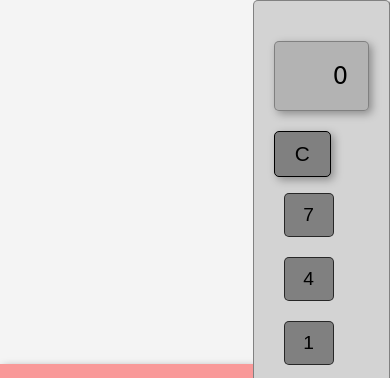
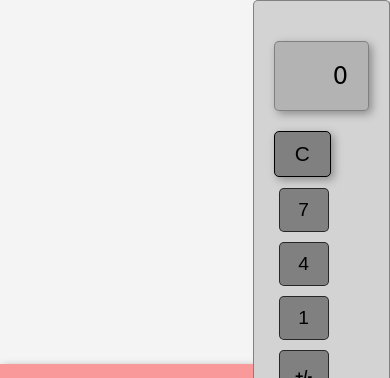
Before and after one commit to BrunoGsouza90/calculadora, a plain HTML site: page index.html in a window 390 px wide. Shown: the top 378 px of the page. Drawn offline with Linux system fonts and the light colour scheme.

Commit message:
Alteração na responsividade

```diff
--- a/index.html
+++ b/index.html
@@ -80,17 +80,19 @@
 			margin-top: 6px;
 			flex-wrap: wrap;
 			justify-content: center;
+			width: 100%;
 		}
 
 		button.numero {
 			padding: 10px;
 			font-size: 1.5em;
-			margin: 10px;
+			margin: 5px;
 			border: 1px solid rgba(0, 0, 0, 0.699);
 			border-radius: 5px;
 			background-color: gray;
 			flex: 1 0 20%;
 			min-width: 50px;
+			max-width: 60px; /* Limita a largura máxima dos botões */
 		}
 
 		button.numero:hover {
@@ -143,6 +145,10 @@
 
 			button.numero {
 				font-size: 1.2em;
+			}
+
+			div#numeros {
+				justify-content: space-around;
 			}
 		}
 	</style>
```
